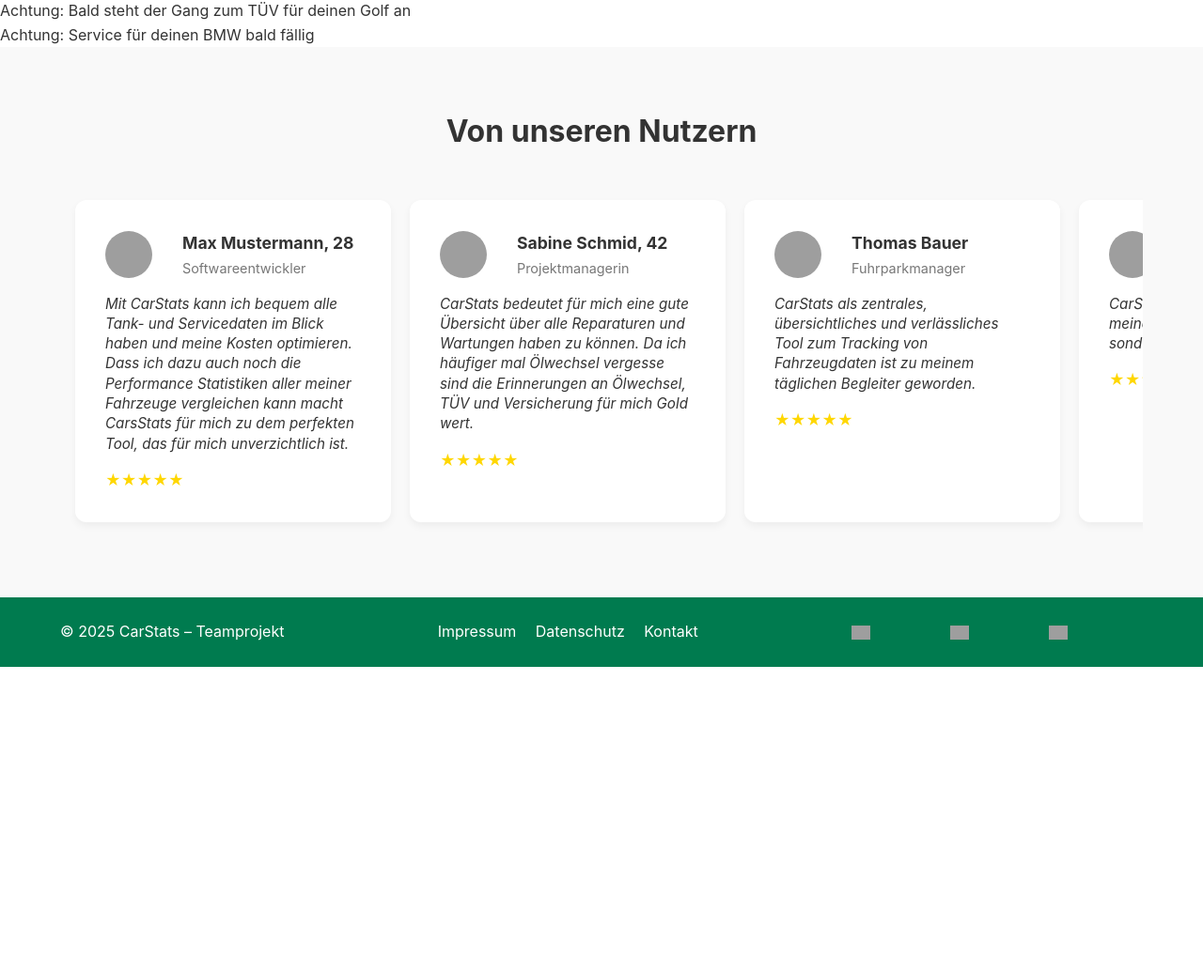
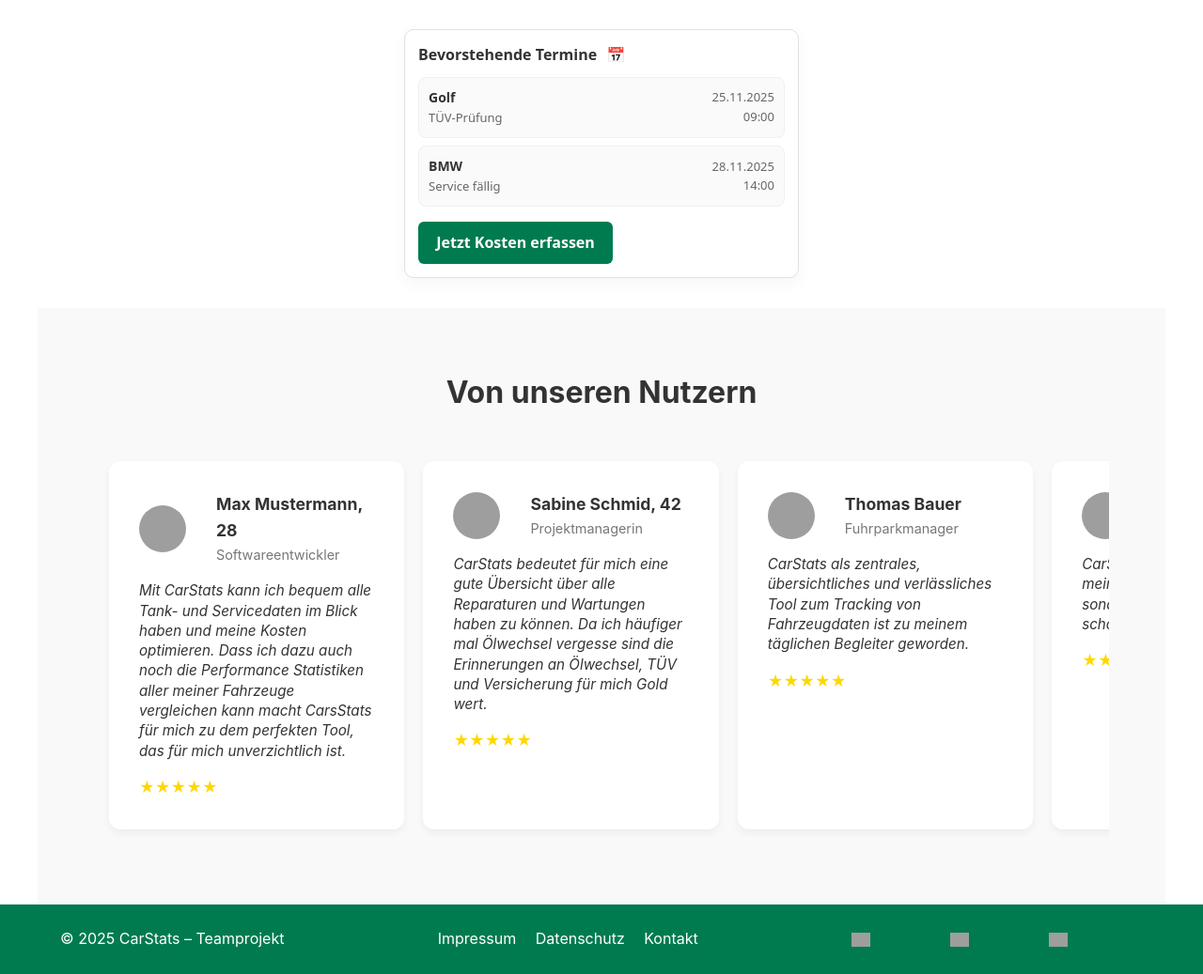
Before and after one commit to flexerLex/CarStats, a PHP site: page / in a window 1280 px wide. Shown: the part 726-1763 px from the top of the page at 94% size. Before the commit the page ends 1436 px from the top, so only its background shows below. Run offline with PHP 8.4, Linux system fonts and the light colour scheme; grey boxes are pictures that could not be loaded.

Commit message:
added box on landingpage for reminder

```diff
--- a/src/index.html
+++ b/src/index.html
@@ -54,10 +54,41 @@
         </div>
     </section>
 
-    <section class="reminder">
-        <p>Achtung: Bald steht der Gang zum TÜV für deinen Golf an</p>
-        <p>Achtung: Service für deinen BMW bald fällig</p>
+    <section id="appointments-box" class="appointments-box" role="region" aria-labelledby="appointments-title" aria-live="polite">
+        <div class="appointments-header">
+            <h2 id="appointments-title" class="appointments-title">Bevorstehende Termine</h2>
+            <span aria-hidden="true">📅</span>
+        </div>
+
+        <ul id="appointments-list" class="appointments-list">
+            <!-- Beispieltermine direkt einfügen -->
+            <li class="appointment-item">
+                <div>
+                    <div class="appointment-vehicle">Golf</div>
+                    <div class="appointment-desc">TÜV-Prüfung</div>
+                </div>
+                <div class="appointment-meta">
+                    <div class="appointment-date">25.11.2025</div>
+                    <div class="appointment-time">09:00</div>
+                </div>
+            </li>
+            <li class="appointment-item">
+                <div>
+                    <div class="appointment-vehicle">BMW</div>
+                    <div class="appointment-desc">Service fällig</div>
+                </div>
+                <div class="appointment-meta">
+                    <div class="appointment-date">28.11.2025</div>
+                    <div class="appointment-time">14:00</div>
+                </div>
+            </li>
+        </ul>
+
+        <!-- CTA Button direkt in Box -->
+        <a href="/src/kosteneingabe.html" class="btn">Jetzt Kosten erfassen</a>
     </section>
+
+
 
     <section class="testimonials">
         <div class="container">
--- a/src/landingpage.css
+++ b/src/landingpage.css
@@ -23,6 +23,102 @@ img {
     max-width: 1200px;
     margin: 0 auto;
 }
+
+.appointments-box {
+    box-sizing: border-box;
+    width: 100%;
+    max-width: 420px;
+    background: #ffffff;
+    border: 1px solid #e0e0e0;
+    border-radius: 10px;
+    padding: 14px;
+    box-shadow: 0 6px 18px rgba(0,0,0,0.04);
+    font-family: system-ui, -apple-system, "Segoe UI", Roboto, "Helvetica Neue", Arial;
+}
+
+.appointments-box .btn:hover {
+    background-color: #00643f;
+}
+
+.appointments-header {
+    display: flex;
+    align-items: center;
+    gap: 10px;
+    margin-bottom: 10px;
+}
+
+.appointments-title {
+    font-size: 16px;
+    font-weight: 600;
+    margin: 0;
+}
+
+.appointments-list {
+    list-style: none;
+    padding: 0;
+    margin: 0;
+    display: grid;
+    gap: 8px;
+}
+
+.appointment-item {
+    display: flex;
+    justify-content: space-between;
+    align-items: center;
+    padding: 10px;
+    border-radius: 8px;
+    background: #fafafa;
+    border: 1px solid #f0f0f0;
+    font-size: 14px;
+}
+
+.appointment-vehicle {
+    font-weight: 600;
+}
+
+.appointment-desc {
+    font-size: 13px;
+    color: #666;
+}
+
+.appointment-meta {
+    text-align: right;
+    font-size: 13px;
+    color: #666;
+}
+
+.appointments-empty {
+    font-size: 14px;
+    color: #666;
+    padding: 12px;
+    text-align: center;
+}
+
+
+/* ====== Termine Box Zentrierung ====== */
+main {
+    display: flex;
+    justify-content: center;      /* horizontal zentrieren */
+    align-items: center;          /* vertikal zentrieren */
+    min-height: 80vh;             /* Box direkt sichtbar ohne Scrollen */
+    flex-direction: column;
+    gap: 2rem;                    /* Abstand zwischen Box und CTA */
+}
+
+/* Optional: CTA Button in Box */
+.appointments-box .btn {
+    display: inline-block;
+    margin-top: 1rem;
+    background-color: #007b4f;
+    color: #fff;
+    padding: 0.6rem 1.2rem;
+    border-radius: 6px;
+    text-decoration: none;
+    font-weight: 600;
+    transition: background 0.3s;
+}
+
+
 
 /* ====== HEADER ====== */
 .header {
```
